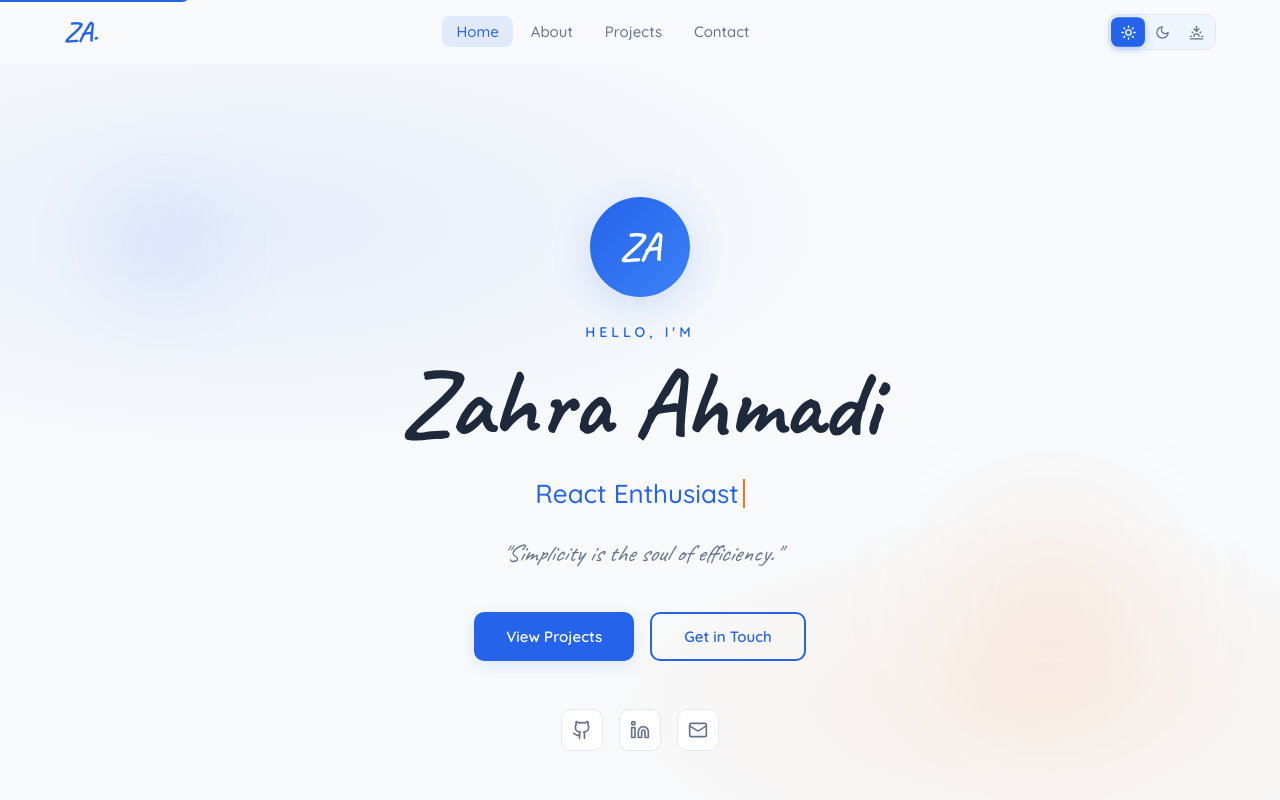
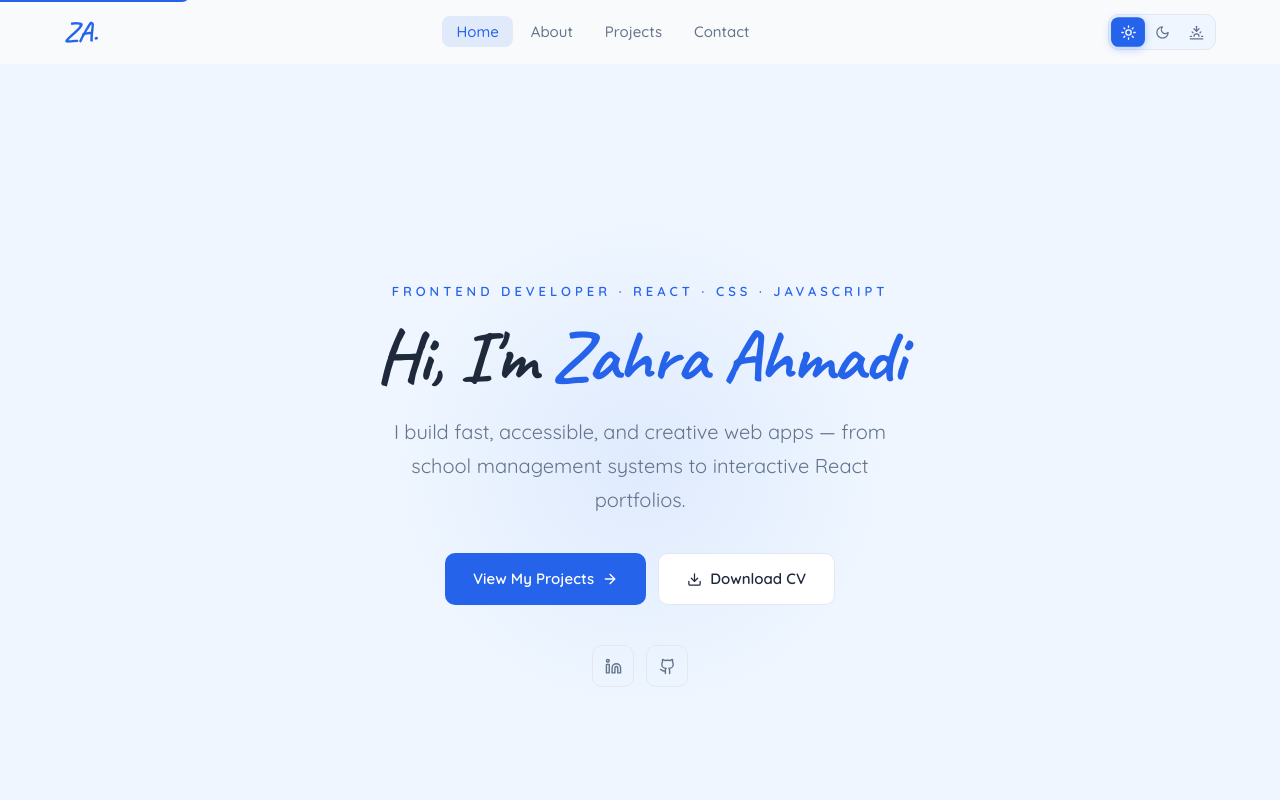
Before and after one commit to ahmadi008/react-portfolio-part3, a React (Vite) app: page / in a window 1280 px wide. Shown: the top 800 px of the page. Built offline with nearby package versions, Linux system fonts and the light colour scheme.

Commit message:
Update Hero.jsx

```diff
--- a/src/components/Hero.jsx
+++ b/src/components/Hero.jsx
@@ -1,137 +1,203 @@
-import React from 'react';
-import { useEffect, useState } from 'react';
-import { ArrowDown, Github, Linkedin, Mail } from 'lucide-react';
-
-const ROLES = ['Frontend Developer','React Enthusiast','UI Craftsperson','Problem Solver'];
+import { useEffect, useRef, useState } from 'react'
+import { ArrowRight, Download, Linkedin, Github, ChevronDown } from 'lucide-react'
+import { NavLink } from 'react-router-dom'
+import { useAppContext } from '../context/AppContext'
 
 export default function Hero() {
-  const [roleIdx,   setRoleIdx]   = useState(0);
-  const [displayed, setDisplayed] = useState('');
-  const [deleting,  setDeleting]  = useState(false);
-  const [parallaxY, setParallaxY] = useState(0);
+  const { user } = useAppContext()
+  const [visible, setVisible] = useState(false)
+  const ref = useRef(null)
 
-  // Typing animation
+  // Page title
   useEffect(() => {
-    const current = ROLES[roleIdx];
-    let t;
-    if (!deleting && displayed.length < current.length)
-      t = setTimeout(() => setDisplayed(current.slice(0, displayed.length+1)), 80);
-    else if (!deleting && displayed.length === current.length)
-      t = setTimeout(() => setDeleting(true), 2200);
-    else if (deleting && displayed.length > 0)
-      t = setTimeout(() => setDisplayed(current.slice(0, displayed.length-1)), 45);
-    else {
-      setDeleting(false);
-      setRoleIdx(i => (i+1) % ROLES.length);
-    }
-    return () => clearTimeout(t);
-  }, [displayed, deleting, roleIdx]);
+    document.title = `${user.name} — Frontend Developer`
+  }, [user.name])
 
-  // Parallax
+  // Fade-in on mount
   useEffect(() => {
-    const onScroll = () => setParallaxY(window.scrollY * 0.3);
-    window.addEventListener('scroll', onScroll, { passive:true });
-    return () => window.removeEventListener('scroll', onScroll);
-  }, []);
+    const t = setTimeout(() => setVisible(true), 100)
+    return () => clearTimeout(t)
+  }, [])
 
   return (
-    <section id="home" className="mesh-bg"
-      style={{ minHeight:'100vh', display:'flex', flexDirection:'column',
-        alignItems:'center', justifyContent:'center', textAlign:'center',
-        padding:'80px 24px 60px', position:'relative', overflow:'hidden' }}>
+    <section
+      id="home"
+      ref={ref}
+      aria-label="Hero — introduction"
+      style={{
+        minHeight: '100vh',
+        display: 'flex',
+        flexDirection: 'column',
+        alignItems: 'center',
+        justifyContent: 'center',
+        padding: '100px 24px 60px',
+        textAlign: 'center',
+        background: 'var(--color-bg-alt)',
+        position: 'relative',
+        overflow: 'hidden',
+      }}
+    >
+      {/* Decorative background orb */}
+      <div aria-hidden="true" style={{
+        position: 'absolute',
+        width: 500, height: 500,
+        borderRadius: '50%',
+        background: 'radial-gradient(circle, rgba(37,99,235,0.08) 0%, transparent 70%)',
+        top: '50%', left: '50%',
+        transform: 'translate(-50%, -50%)',
+        pointerEvents: 'none',
+      }} />
 
-      {/* Parallax blobs */}
-      <div aria-hidden style={{ position:'absolute', inset:0, pointerEvents:'none',
-        transform:`translateY(${parallaxY}px)`, transition:'transform 0.05s linear' }}>
-        <div style={{ position:'absolute', top:'15%', left:'8%', width:120, height:120,
-          borderRadius:'50%', background:'rgba(37,99,235,0.08)', filter:'blur(40px)' }} />
-        <div style={{ position:'absolute', bottom:'20%', right:'10%', width:200, height:200,
-          borderRadius:'50%', background:'rgba(249,115,22,0.08)', filter:'blur(60px)' }} />
+      <div style={{
+        position: 'relative', zIndex: 1, maxWidth: 700, margin: '0 auto',
+        opacity: visible ? 1 : 0,
+        transform: visible ? 'translateY(0)' : 'translateY(20px)',
+        transition: 'opacity 0.7s ease, transform 0.7s ease',
+      }}>
+
+        {/* Label */}
+        <p style={{
+          fontFamily: 'var(--font-body)', fontSize: 13,
+          letterSpacing: 4, textTransform: 'uppercase',
+          color: 'var(--color-primary)', fontWeight: 600, marginBottom: 16,
+        }}>
+          Frontend Developer · React · CSS · JavaScript
+        </p>
+
+        {/* Main headline */}
+        <h1 style={{
+          fontFamily: 'var(--font-heading)',
+          fontSize: 'clamp(38px, 7vw, 72px)',
+          fontWeight: 800,
+          color: 'var(--color-text)',
+          lineHeight: 1.08,
+          marginBottom: 20,
+          letterSpacing: '-1px',
+        }}>
+          Hi, I'm{' '}
+          <span style={{ color: 'var(--color-primary)' }}>Zahra Ahmadi</span>
+        </h1>
+
+        {/* Sub-headline */}
+        <p style={{
+          fontFamily: 'var(--font-body)',
+          fontSize: 'clamp(16px, 2.5vw, 20px)',
+          color: 'var(--color-text-muted)',
+          lineHeight: 1.7,
+          maxWidth: 520,
+          margin: '0 auto 36px',
+        }}>
+          I build fast, accessible, and creative web apps — from school
+          management systems to interactive React portfolios.
+        </p>
+
+        {/* CTA Buttons */}
+        <div style={{
+          display: 'flex', gap: 12,
+          justifyContent: 'center',
+          flexWrap: 'wrap',
+          marginBottom: 40,
+        }}>
+          {/* Primary: View Projects */}
+          <NavLink
+            to="/projects"
+            style={{
+              display: 'inline-flex', alignItems: 'center', gap: 8,
+              padding: '13px 28px', borderRadius: 10,
+              background: 'var(--color-primary)', color: '#fff',
+              fontFamily: 'var(--font-body)', fontSize: 15, fontWeight: 600,
+              textDecoration: 'none', transition: 'opacity 0.2s',
+            }}
+            onMouseEnter={e => e.currentTarget.style.opacity = '0.85'}
+            onMouseLeave={e => e.currentTarget.style.opacity = '1'}
+          >
+            View My Projects <ArrowRight size={16}/>
+          </NavLink>
+
+          {/* Secondary: Download CV */}
+          <a
+            href="https://docs.google.com/document/d/1kUniMkgQYiYlX6HR5AmGjacWKsAku0Ze/edit"
+            target="_blank"
+            rel="noopener noreferrer"
+            aria-label="Download CV — opens in new tab"
+            style={{
+              display: 'inline-flex', alignItems: 'center', gap: 8,
+              padding: '13px 28px', borderRadius: 10,
+              border: '1px solid var(--color-border)',
+              background: 'var(--color-surface)', color: 'var(--color-text)',
+              fontFamily: 'var(--font-body)', fontSize: 15, fontWeight: 600,
+              textDecoration: 'none', transition: 'all 0.2s',
+            }}
+            onMouseEnter={e => { e.currentTarget.style.borderColor = '#F97316'; e.currentTarget.style.color = '#F97316' }}
+            onMouseLeave={e => { e.currentTarget.style.borderColor = 'var(--color-border)'; e.currentTarget.style.color = 'var(--color-text)' }}
+          >
+            <Download size={15}/> Download CV
+          </a>
         </div>
 
-      {/* Avatar */}
-      <div style={{ width:100, height:100, borderRadius:'50%',
-        background:'linear-gradient(135deg,var(--color-primary),var(--color-secondary))',
-        display:'flex', alignItems:'center', justifyContent:'center',
-        fontFamily:'var(--font-heading)', fontSize:40, fontWeight:700, color:'#fff',
-        marginBottom:24, boxShadow:'var(--shadow-lg)', animation:'bounceIn 0.8s ease',
-        position:'relative', zIndex:1 }}>
-        ZA
-      </div>
-
-      <p style={{ fontFamily:'var(--font-body)', fontSize:14, letterSpacing:4,
-        textTransform:'uppercase', color:'var(--color-primary)', fontWeight:600,
-        marginBottom:8, animation:'fadeInUp 0.6s ease 0.2s both', position:'relative', zIndex:1 }}>
-        HELLO, I'M
-      </p>
-
-      <h1 style={{ fontFamily:'var(--font-heading)', fontSize:'clamp(48px,8vw,96px)',
-        fontWeight:700, color:'var(--color-text)', lineHeight:1.1, marginBottom:16,
-        animation:'fadeInUp 0.6s ease 0.3s both', position:'relative', zIndex:1 }}>
-        Zahra Ahmadi
-      </h1>
-
-      {/* Typing */}
-      <div style={{ fontFamily:'var(--font-body)', fontSize:'clamp(18px,3vw,26px)', fontWeight:500,
-        color:'var(--color-primary)', marginBottom:20, minHeight:40,
-        display:'flex', alignItems:'center', gap:2,
-        animation:'fadeInUp 0.6s ease 0.4s both', position:'relative', zIndex:1 }}>
-        {displayed}
-        <span style={{ display:'inline-block', width:2, height:'1.1em',
-          background:'var(--color-accent)', marginLeft:2,
-          animation:'blink 0.9s step-end infinite' }} />
-      </div>
-
-      <blockquote style={{ fontFamily:'var(--font-heading)', fontSize:'clamp(18px,2.5vw,24px)',
-        fontStyle:'italic', color:'var(--color-text-muted)', maxWidth:480, marginBottom:40,
-        animation:'fadeInUp 0.6s ease 0.5s both', position:'relative', zIndex:1 }}>
-        "Simplicity is the soul of efficiency."
-      </blockquote>
-
-      {/* CTAs */}
-      <div style={{ display:'flex', gap:16, flexWrap:'wrap', justifyContent:'center', marginBottom:48,
-        animation:'fadeInUp 0.6s ease 0.6s both', position:'relative', zIndex:1 }}>
-        <button onClick={() => document.getElementById('projects')?.scrollIntoView({behavior:'smooth'})}
-          style={{ padding:'13px 32px', background:'var(--color-primary)', color:'#fff',
-            border:'none', borderRadius:10, fontFamily:'var(--font-body)', fontSize:15,
-            fontWeight:600, cursor:'pointer', boxShadow:'var(--shadow-md)', transition:'all 0.2s' }}
-          onMouseEnter={e=>e.currentTarget.style.transform='translateY(-2px)'}
-          onMouseLeave={e=>e.currentTarget.style.transform=''}>
-          View Projects
-        </button>
-        <button onClick={() => document.getElementById('contact')?.scrollIntoView({behavior:'smooth'})}
-          style={{ padding:'13px 32px', background:'transparent', color:'var(--color-primary)',
-            border:'2px solid var(--color-primary)', borderRadius:10, fontFamily:'var(--font-body)',
-            fontSize:15, fontWeight:600, cursor:'pointer', transition:'all 0.2s' }}
-          onMouseEnter={e=>{ e.currentTarget.style.background='var(--color-primary)'; e.currentTarget.style.color='#fff'; }}
-          onMouseLeave={e=>{ e.currentTarget.style.background='transparent'; e.currentTarget.style.color='var(--color-primary)'; }}>
-          Get in Touch
-        </button>
-      </div>
-
-      {/* Social */}
-      <div style={{ display:'flex', gap:16, animation:'fadeInUp 0.6s ease 0.7s both', position:'relative', zIndex:1 }}>
+        {/* Social links row */}
+        <div style={{ display: 'flex', gap: 12, justifyContent: 'center' }}>
           {[
-          { icon:<Github size={20}/>, href:'https://github.com/ahmadi008', label:'GitHub' },
-          { icon:<Linkedin size={20}/>, href:'#', label:'LinkedIn' },
-          { icon:<Mail size={20}/>, href:'#contact', label:'Email' },
+            {
+              icon: <Linkedin size={17}/>,
+              href: 'https://www.linkedin.com/in/zahra-ahmadi-7183431a5/',
+              label: 'LinkedIn profile',
+            },
+            {
+              icon: <Github size={17}/>,
+              href: 'https://github.com/ahmadi008',
+              label: 'GitHub profile',
+            },
           ].map(s => (
-          <a key={s.label} href={s.href} aria-label={s.label}
-            style={{ width:42, height:42, display:'flex', alignItems:'center', justifyContent:'center',
-              borderRadius:10, border:'1px solid var(--color-border)', color:'var(--color-text-muted)',
-              textDecoration:'none', transition:'all 0.2s', background:'var(--color-surface)' }}
-            onMouseEnter={e=>{ e.currentTarget.style.color='var(--color-primary)'; e.currentTarget.style.borderColor='var(--color-primary)'; e.currentTarget.style.transform='translateY(-2px)'; }}
-            onMouseLeave={e=>{ e.currentTarget.style.color='var(--color-text-muted)'; e.currentTarget.style.borderColor='var(--color-border)'; e.currentTarget.style.transform=''; }}>
+            <a
+              key={s.label}
+              href={s.href}
+              target="_blank"
+              rel="noopener noreferrer"
+              aria-label={s.label}
+              style={{
+                width: 42, height: 42,
+                display: 'flex', alignItems: 'center', justifyContent: 'center',
+                borderRadius: 10,
+                border: '1px solid var(--color-border)',
+                color: 'var(--color-text-muted)',
+                textDecoration: 'none', transition: 'all 0.2s',
+              }}
+              onMouseEnter={e => { e.currentTarget.style.color = 'var(--color-primary)'; e.currentTarget.style.borderColor = 'var(--color-primary)'; e.currentTarget.style.transform = 'translateY(-3px)' }}
+              onMouseLeave={e => { e.currentTarget.style.color = 'var(--color-text-muted)'; e.currentTarget.style.borderColor = 'var(--color-border)'; e.currentTarget.style.transform = '' }}
+            >
               {s.icon}
             </a>
           ))}
         </div>
+      </div>
 
-      <div style={{ position:'absolute', bottom:32, left:'50%', transform:'translateX(-50%)',
-        animation:'pulse 2s ease infinite', color:'var(--color-text-muted)', cursor:'pointer' }}
-        onClick={() => document.getElementById('about')?.scrollIntoView({behavior:'smooth'})}>
-        <ArrowDown size={22} />
+      {/* Scroll indicator */}
+      <div
+        aria-hidden="true"
+        style={{
+          position: 'absolute', bottom: 32,
+          display: 'flex', flexDirection: 'column',
+          alignItems: 'center', gap: 4,
+          color: 'var(--color-text-muted)', fontSize: 11,
+          fontFamily: 'var(--font-body)', letterSpacing: 2,
+          textTransform: 'uppercase',
+          animation: 'bounce 2s ease infinite',
+        }}
+      >
+        <span>Scroll</span>
+        <ChevronDown size={16}/>
       </div>
+
+      <style>{`
+        @keyframes bounce {
+          0%, 100% { transform: translateY(0); opacity: 1; }
+          50%       { transform: translateY(6px); opacity: 0.6; }
+        }
+        @media (prefers-reduced-motion: reduce) {
+          * { animation-duration: 0.01ms !important; transition-duration: 0.01ms !important; }
+        }
+      `}</style>
     </section>
-  );
+  )
 }
```
Lines whose indentation alone changed are shown as unchanged.
